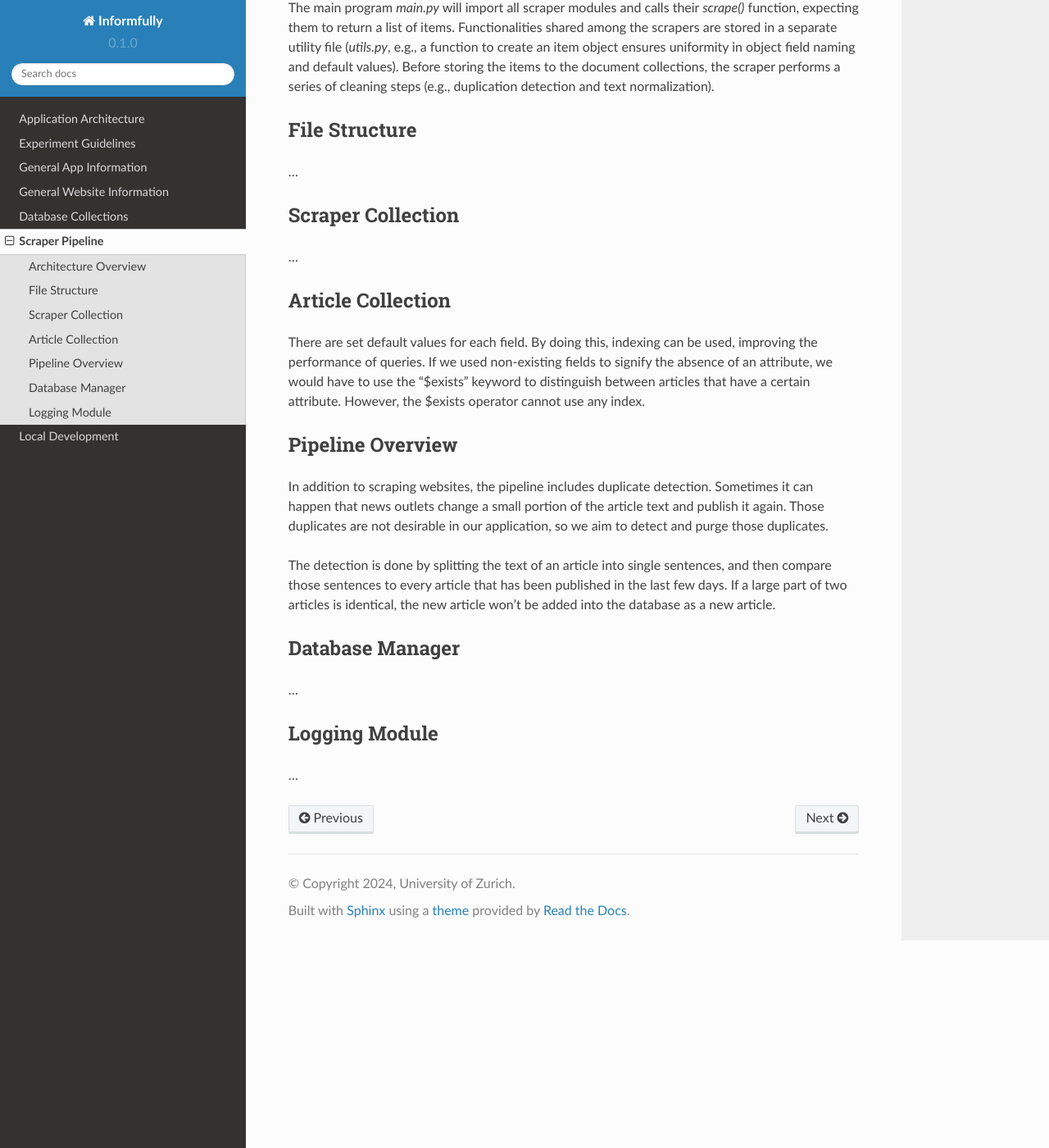
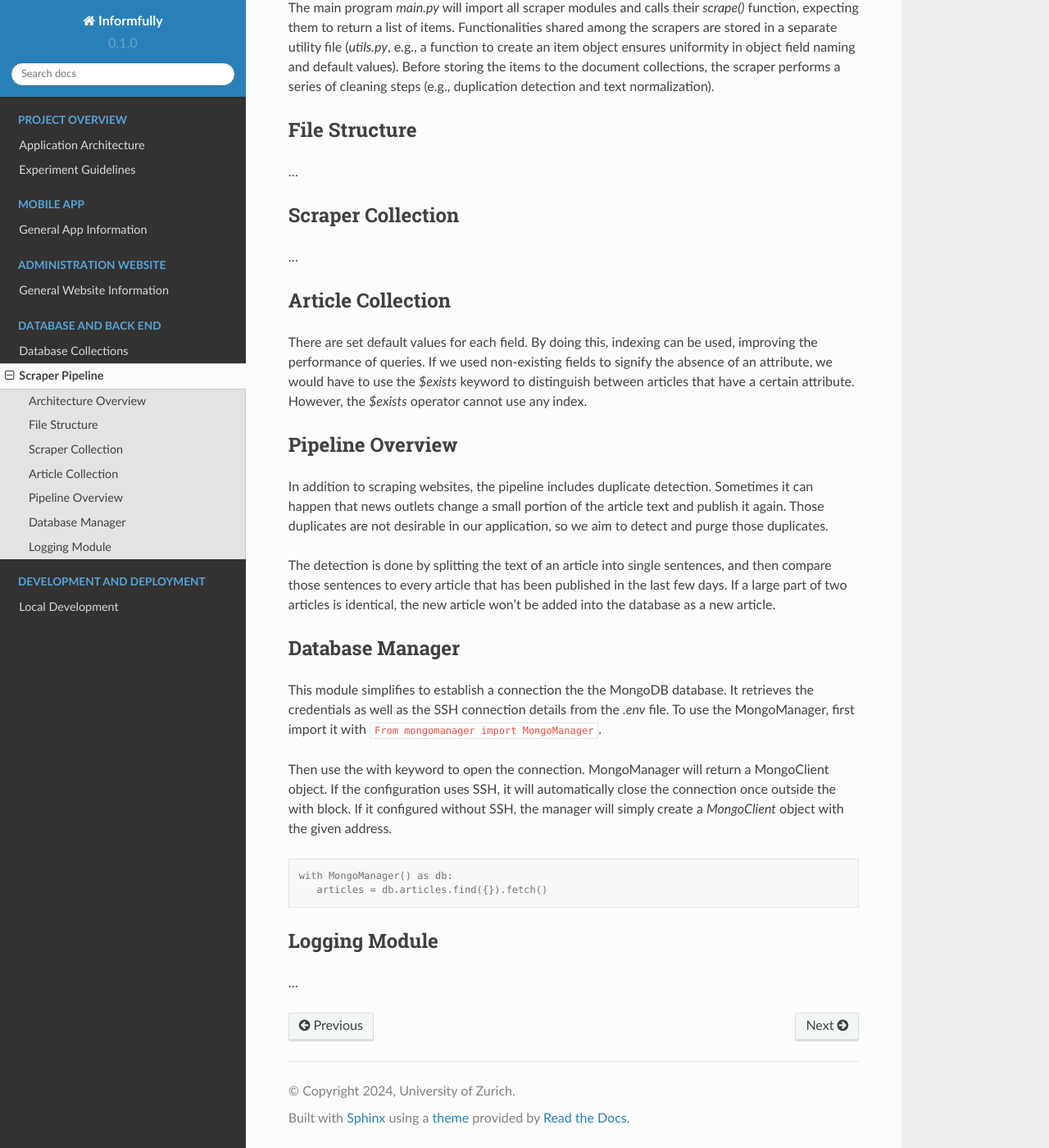
Before and after one commit to Informfully/Documentation, a Sphinx documentation site: the page built from docs/source/scrapers.rst, in a window 1280 px wide and 1400 px high, scrolled down 1428 px. Shown: the whole window at 82% size. Built offline with Sphinx 7.4.7 and the Read the Docs theme 2.0.0, drawn with Linux system fonts in a browser that asks for light colours.

```diff
--- a/docs/source/scrapers.rst
+++ b/docs/source/scrapers.rst
@@ -41,9 +41,10 @@ Scraper Collection
 Article Collection
 ------------------
 
-There are set default values for each field. By doing this, indexing can be used, improving the performance of queries.
-If we used non-existing fields to signify the absence of an attribute, we would have to use the "$exists" keyword to distinguish between articles that have a certain attribute.
-However, the $exists operator cannot use any index.
+There are set default values for each field.
+By doing this, indexing can be used, improving the performance of queries.
+If we used non-existing fields to signify the absence of an attribute, we would have to use the `$exists` keyword to distinguish between articles that have a certain attribute.
+However, the `$exists` operator cannot use any index.
 
 Pipeline Overview
 -----------------
@@ -58,7 +59,18 @@ If a large part of two articles is identical, the new article won't be added int
 Database Manager
 ----------------
 
-...
+This module simplifies to establish a connection the the MongoDB database.
+It retrieves the credentials as well as the SSH connection details from the `.env` file.
+To use the MongoManager, first import it with ``From mongomanager import MongoManager``.
+
+Then use the with keyword to open the connection. MongoManager will return a MongoClient object.
+If the configuration uses SSH, it will automatically close the connection once outside the with block.
+If it configured without SSH, the manager will simply create a `MongoClient` object with the given address.
+
+.. code-block:: console
+
+   with MongoManager() as db:
+      articles = db.articles.find({}).fetch()
 
 Logging Module
 --------------
```
Also changed, not shown: docs/source/database.rst (+8 -0 lines), docs/source/index.rst (+15 -0 lines).
